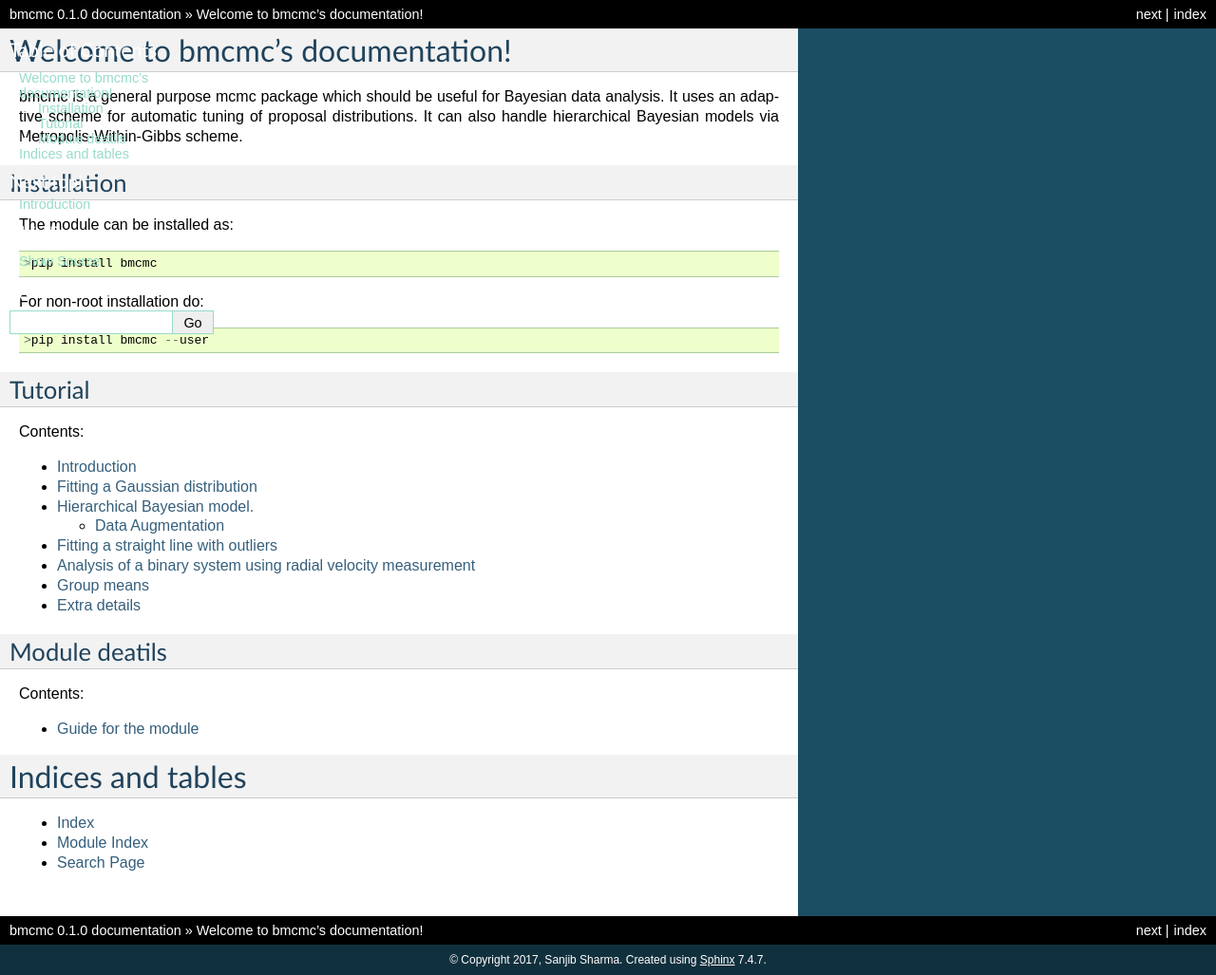
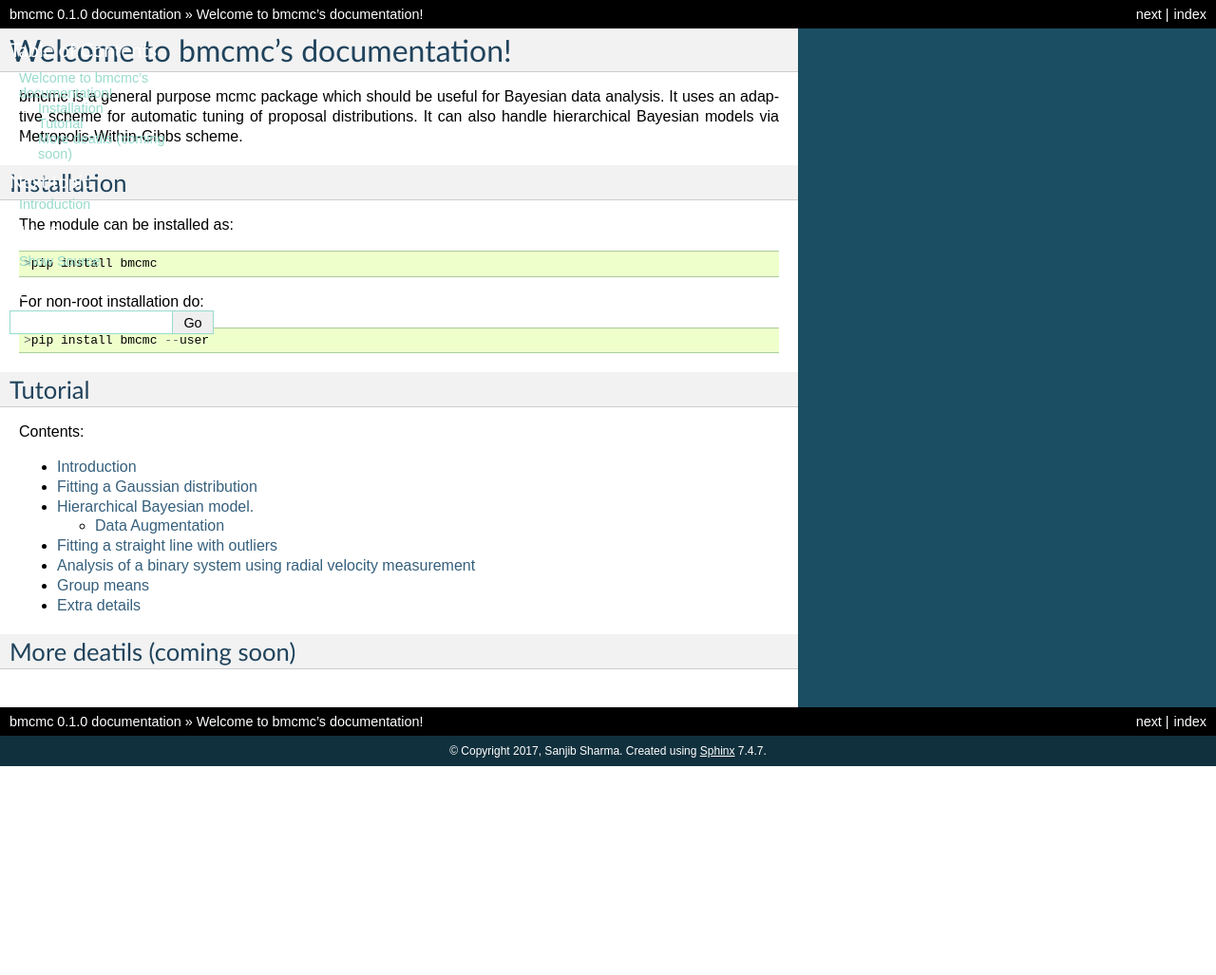
Before and after one commit to sanjibs/bmcmc, a Sphinx documentation site: the page built from docs/index.rst, in a window 1280 px wide. Shown: the whole page at 95% size. Built offline with Sphinx 7.4.7, drawn with Linux system fonts in a browser that asks for light colours; after the commit the page ends 900 px from its top, so only the background shows below that.

Commit message:
chaned index

```diff
--- a/docs/index.rst
+++ b/docs/index.rst
@@ -33,21 +33,5 @@ Tutorial
 
 
 
-Module deatils
----------------
-.. toctree::
-   :maxdepth: 2
-   :caption: Contents:
-
-   module.rst
-
-
-
-
-
-Indices and tables
-==================
-
-* :ref:`genindex`
-* :ref:`modindex`
-* :ref:`search`
+More deatils (coming soon)
+---------------------------
```
